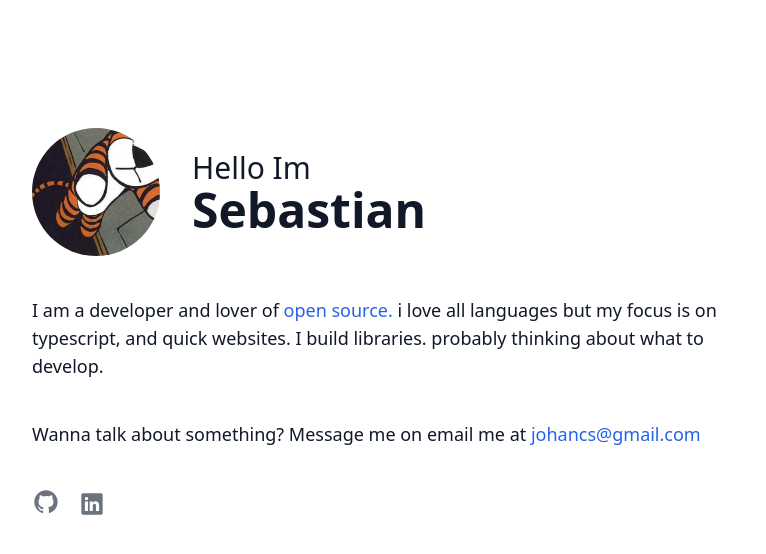
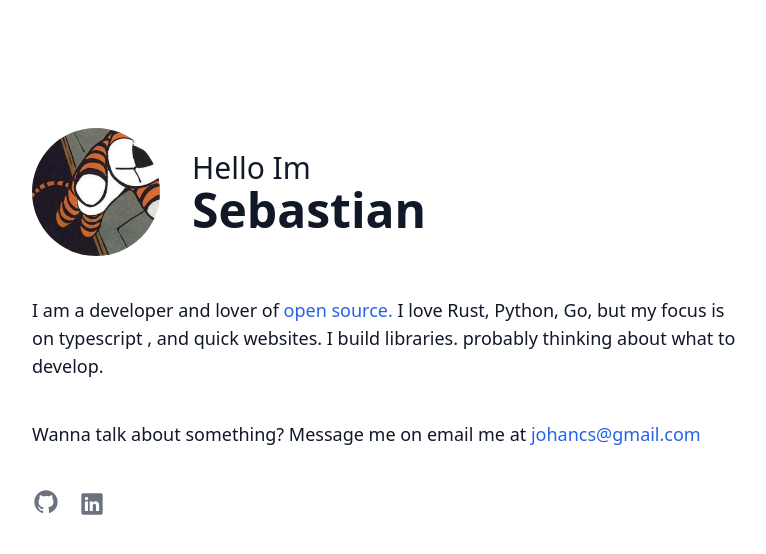
Before and after one commit to sebastiandotdev/www-example, a Next.js app: page / in a window 1280 px wide. Shown: the top 554 px of the page, without its empty margins (256-1022 px from the left). Built offline with nearby package versions, Linux system fonts and the light colour scheme.

Commit message:
Update Like.tsx

```diff
--- a/components/Like.tsx
+++ b/components/Like.tsx
@@ -2,7 +2,7 @@ export const Like = () => {
   return (
     <p>
       I am a developer and lover of <a href="https://github.com/sebastian009w" className="text-blue-600 hover:text-blue-500 hover:underline transition duration-75 ease-in-out"> open source. </a>
-      i love all languages but my focus is on typescript, and quick websites. I build libraries.
+      I love Rust, Python, Go, but my focus is on typescript , and quick websites. I build libraries.
       probably thinking about what to develop.
     </p>
   );
```
